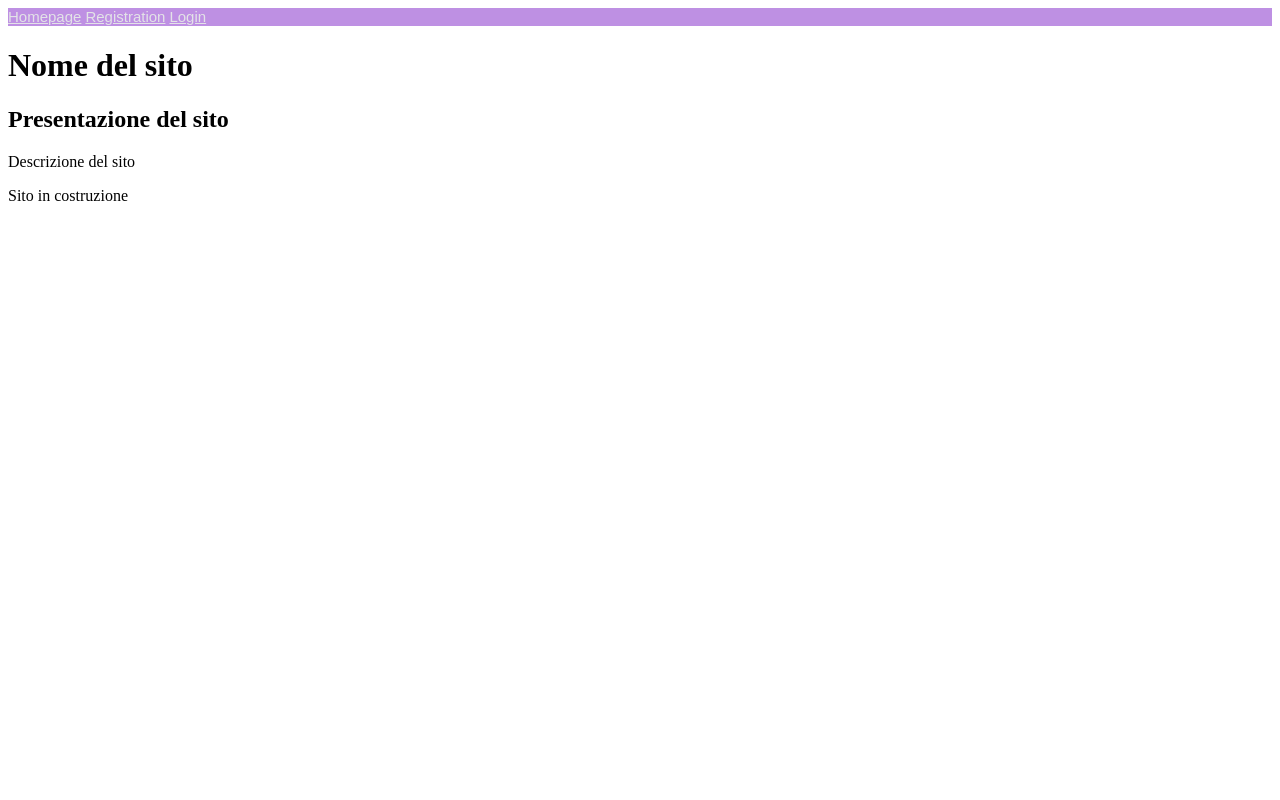
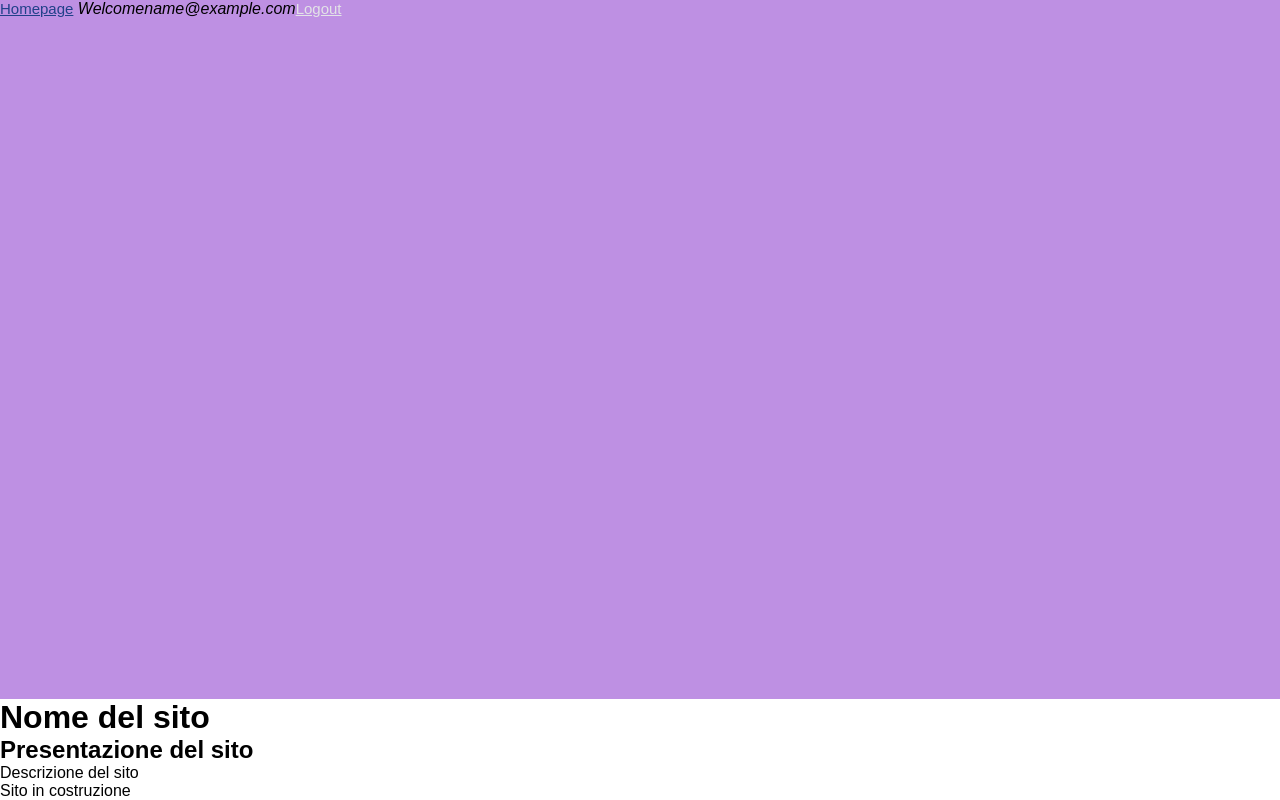
Before and after one commit to LorisPrataiolo/WebDesign, a PHP site: page / in a window 1280 px wide. Run offline with PHP 8.4, Linux system fonts and the light colour scheme; the visitor is signed in with stand-in values (Sample User, id 1).

Commit message:
Small Changes

```diff
--- a/css/genericStyle.css
+++ b/css/genericStyle.css
@@ -1,3 +1,24 @@
+* {
+    padding: 0;
+    margin: 0;
+    box-sizing: border-box;
+}
+
+html, body {
+    height: 100%;
+    margin: 0px;
+    font-family: Arial, Helvetica, sans-serif;
+    overflow: hidden;
+}
+
+body {
+    display: flex;
+    flex-direction: column;
+    min-height: 100vh;
+}
+
+
+
 #navButton:hover{
 
     color: rgb(33, 64, 137);
--- a/index.php
+++ b/index.php
@@ -1,5 +1,7 @@
 <?php
     session_start();
+
+    $isSessionSet = isset($_SESSION["email"]);
 ?>
 
 <!DOCTYPE html>
@@ -15,8 +17,17 @@
 
     <nav>
         <a href="./index.php" id="navButton">Homepage</a>
-        <a href="./php/registrationForm.php" id="navButton" >Registration</a>
-        <a href="./php/loginForm.php" id="navButton">Login</a>
+        <?php
+            if($isSessionSet) {
+                echo "<i>Welcome" . $_SESSION["email"] . "</i>";
+                echo "<a href='./php/logout.php' id='navButton'>Logout</a>";
+            }
+            else {
+                echo "<a href='./php/registrationForm.php' id='navButton'>Registration</a>";
+                echo "<a href='./php/loginForm.php' id='navButton'>Login</a>";
+            }
+        ?>
+
     </nav>
 
     <header>
```
